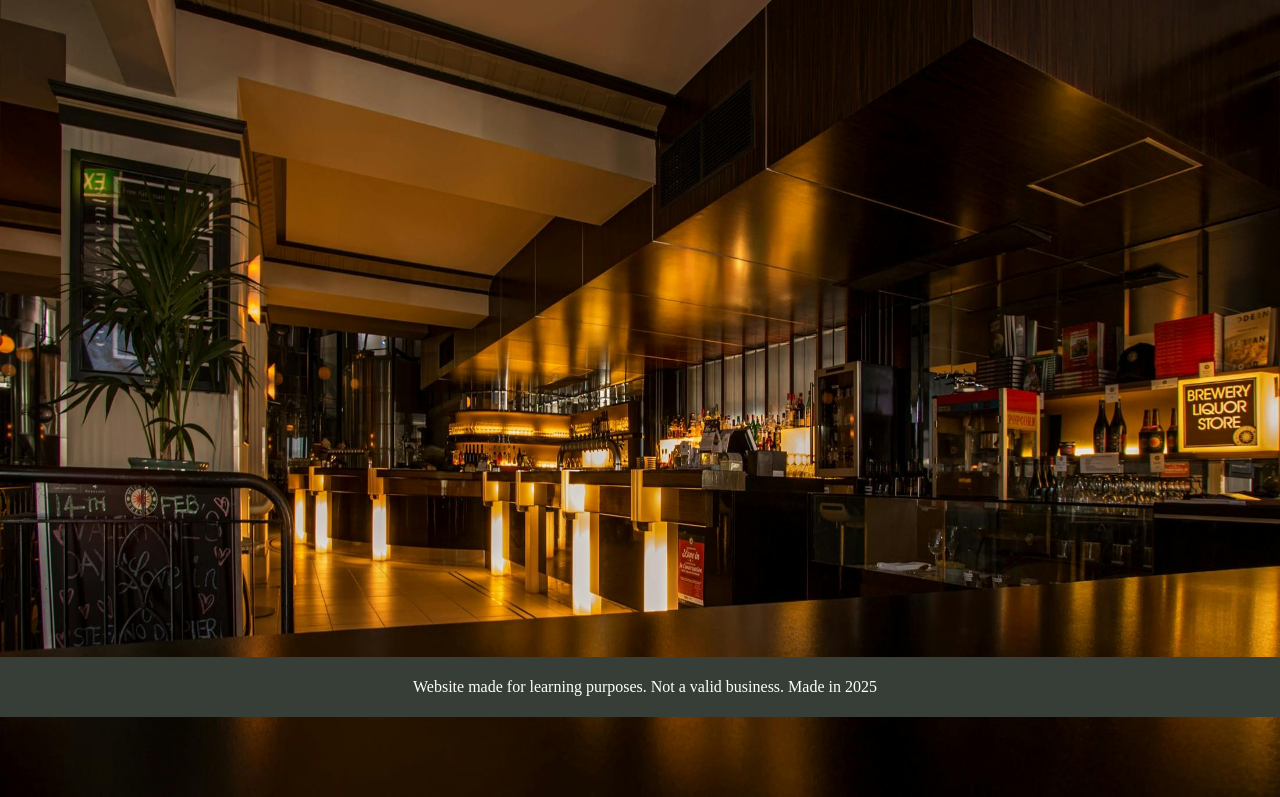
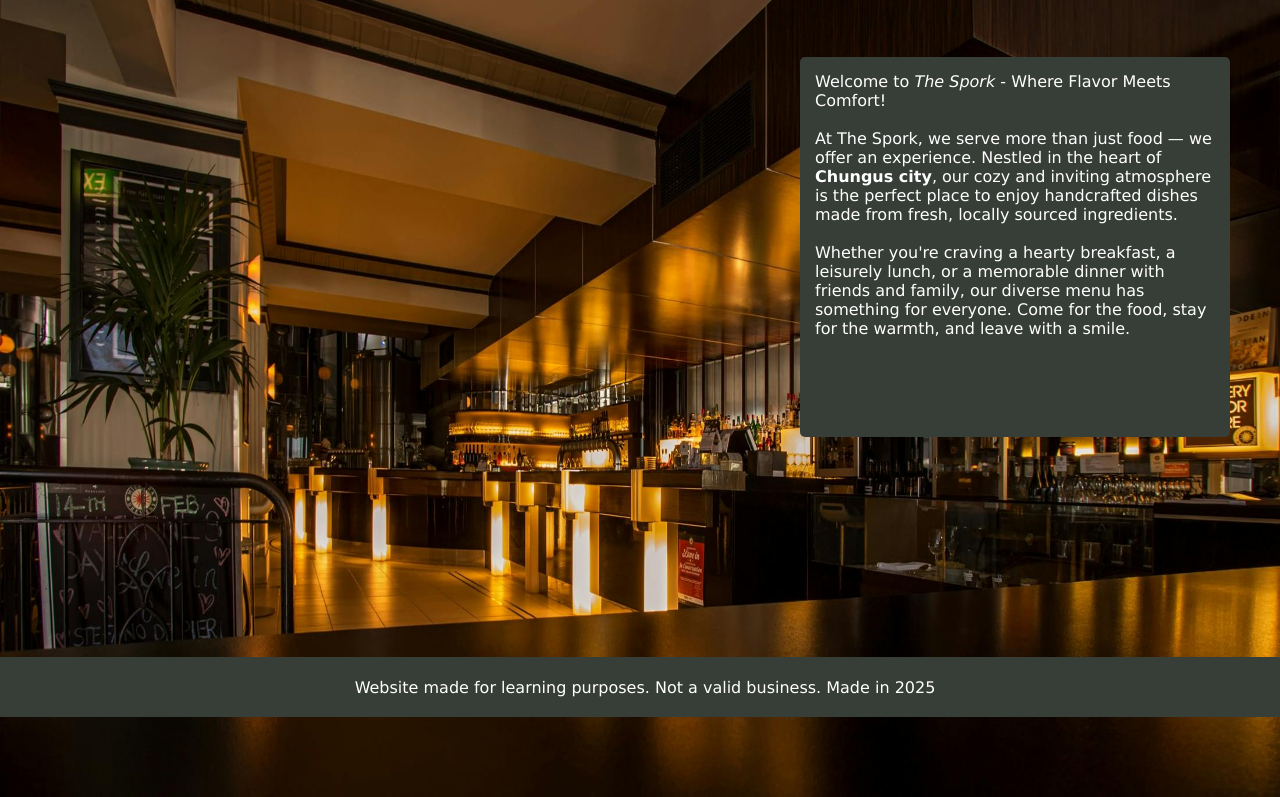
Before and after one commit to abrahamjust/Restaurant_page, a website built with webpack: page src/template.html in a window 1280 px wide. Shown: the part 83-880 px from the top of the page. Built offline with nearby package versions, Linux system fonts and the light colour scheme.

Commit message:
added home page content

```diff
--- a/src/styles.css
+++ b/src/styles.css
@@ -47,6 +47,7 @@ nav > button {
 }
 
 footer {
+    font-family: Verdana, Geneva, Tahoma, sans-serif;
     position: fixed;
     bottom: 0;
     width: 100%;
@@ -58,3 +59,25 @@ footer {
     justify-content: center;
     align-items: center;
 }
+
+#content {
+    box-sizing: border-box;
+    height: 500px;
+    width: 100%;
+    gap: 50px;
+    padding: 50px;
+    position: absolute;
+    display: flex;
+    justify-content: flex-end;
+    align-items: center;
+}
+
+.home {
+    background-color: #373d37;
+    color: white;
+    font-family: Verdana, Geneva, Tahoma, sans-serif;
+    width: 400px;
+    height: 350px;
+    padding: 15px;
+    border-radius: 5px;
+}
--- a/src/template.html
+++ b/src/template.html
@@ -7,7 +7,7 @@
     </head>
     <body>
         <header>
-            <div>Restaurant name</div>
+            <div><em>THE SPORK</em></div>
             <nav>
                 <button>Home</button>
                 <button>Menu</button>
@@ -15,7 +15,13 @@
             </nav>
         </header>
         <div id="content">
-
+            <div class="home">
+                Welcome to <em>The Spork</em> - Where Flavor Meets Comfort!<br><br>
+                At The Spork, we serve more than just food — we offer an experience.
+                Nestled in the heart of <strong>Chungus city</strong>, our cozy and inviting atmosphere is the perfect place to enjoy handcrafted dishes made from fresh, locally sourced ingredients.
+                <br><br>Whether you're craving a hearty breakfast, a leisurely lunch, or a memorable dinner with friends and family, our diverse menu has something for everyone.
+                Come for the food, stay for the warmth, and leave with a smile.
+            </div>
         </div>
         <footer>
             Website made for learning purposes. Not a valid business. Made in 2025
```
Also changed, not shown: src/homePage.js (added).
